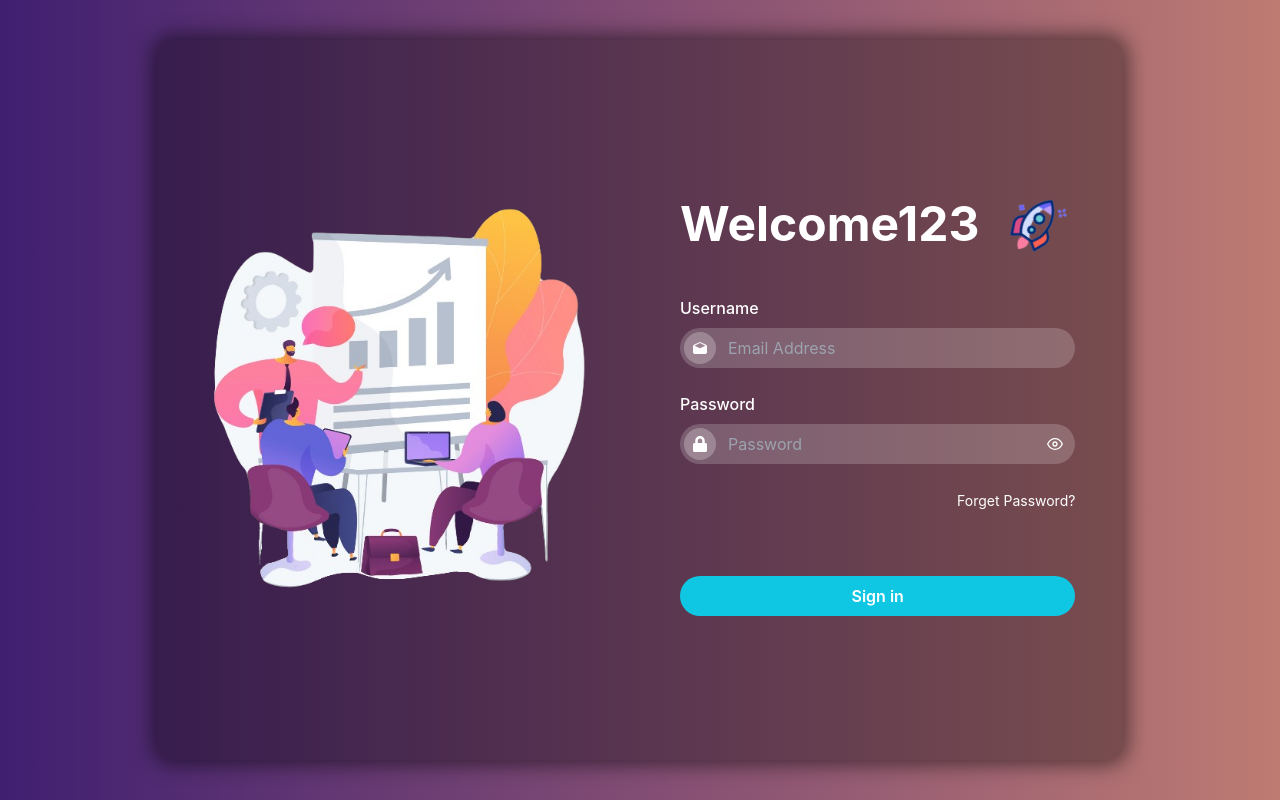
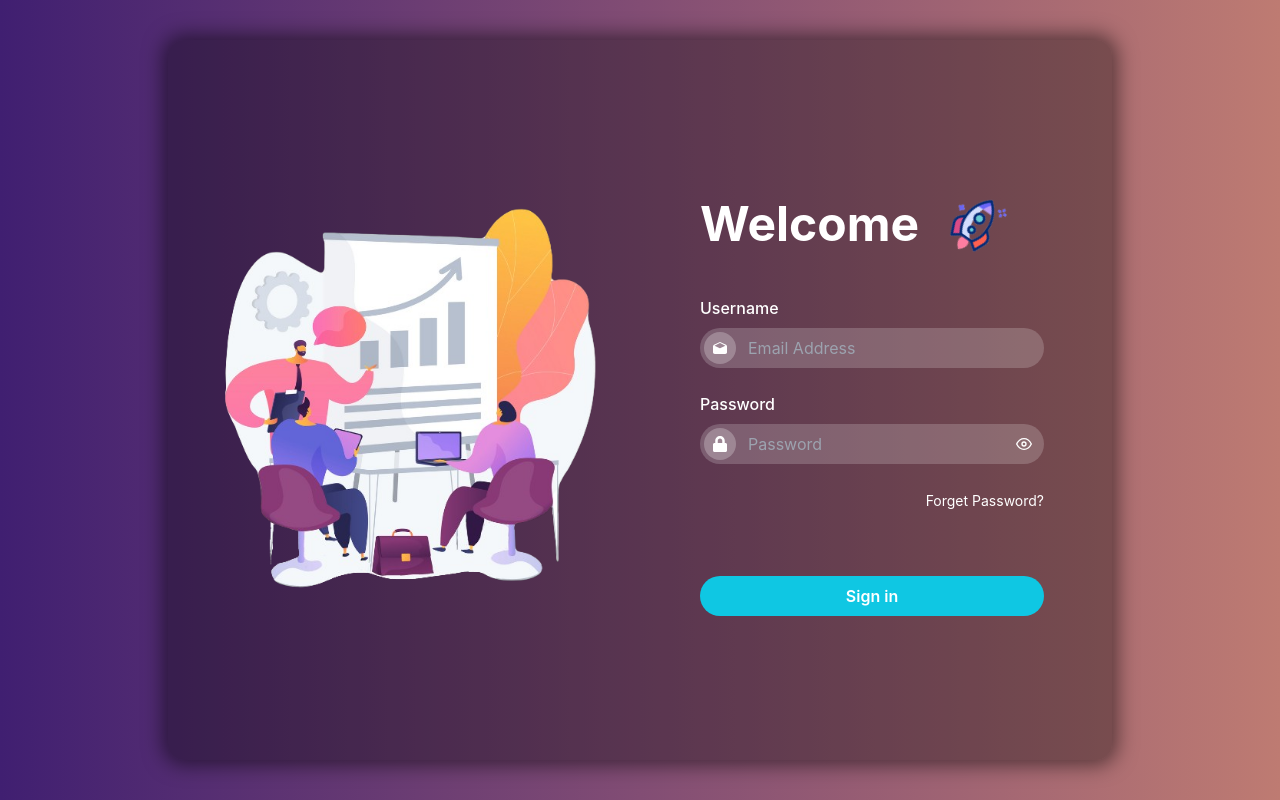
Before and after one commit to okashaghaffar/react-fyp, a React (Create React App) app: page /login in a window 1280 px wide. Built offline with nearby package versions, Linux system fonts and the light colour scheme.

Commit message:
Update Login.jsx

```diff
--- a/src/components/Login.jsx
+++ b/src/components/Login.jsx
@@ -115,7 +115,7 @@ export default function Login() {
           {/* <img src={img} alt="Description of image" className="w-[15%]" /> */}
 
           <h1 className="text-5xl font-bold text-white flex items-center">
-            Welcome123
+            Welcome
             <span className="ml-4">
               <img src={myGif} alt="Animated GIF" className="h-22 w-20 rotate-35" />
             </span>
```
